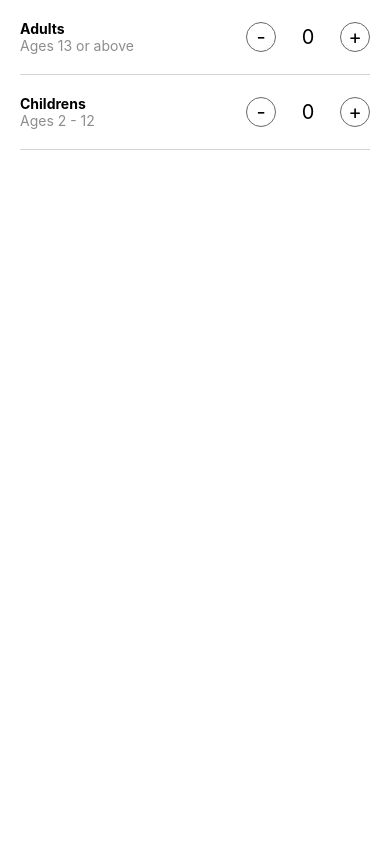
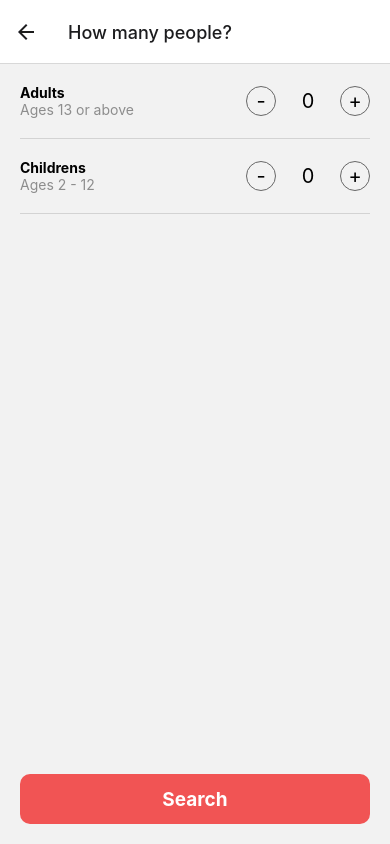
Before and after one commit to Catalinul/Sportify, a React Native app: screen /Guests in a window 390 px wide. Built offline with nearby package versions, Linux system fonts and the light colour scheme.

Commit message:
added router between screens

```diff
--- a/App.js
+++ b/App.js
@@ -6,46 +6,23 @@
  * @flow strict-local
  */
 
+import React from 'react';
+import type { Node } from 'react';
+import { StatusBar } from 'react-native';
 
-import React from 'react';
-import type {Node} from 'react';
-import {
-  SafeAreaView,
-  StatusBar,
-} from 'react-native';
+import 'react-native-gesture-handler';
 
-import HomeScreen from './src/screens/Home';
-import SearchResultsScreen from './src/screens/SearchResults';
-import DestinationSearchScreen from './src/screens/DestinationSearch';
-import GuestsScreen from './src/screens/Guests';
-
-import Post from './src/components/Post';
-import feed from './assets/data/feed'; //date hardcodate pt postari
-
-
-const post1 = feed[0];
-const post2 = feed[1];
+import Router from './src/navigation/Router';
 
 const App: () => Node = () => {
 
-
   return (
     <>
+
     <StatusBar barStyle="dark-content" />
-    <SafeAreaView>
 
-      {/* <HomeScreen></HomeScreen> */}
+    <Router/>
 
-      {/* <Post post={post1} /> */}
-      {/* <Post post={post2} /> */}
-
-      {/* <SearchResultsScreen/> */}
-
-      {/* <DestinationSearchScreen/>   */}
-
-      <GuestsScreen/>
-
-    </SafeAreaView>
     </>
   );
 };
--- /dev/null
+++ b/src/navigation/HomeTabNavigator.js
@@ -0,0 +1,79 @@
+import React from 'react';
+
+import { createBottomTabNavigator  } from '@react-navigation/bottom-tabs';
+
+import HomeScreen from '../screens/Home';
+import DestinationSearchScreen from '../screens/DestinationSearch';
+
+import Fontisto from 'react-native-vector-icons/Fontisto';
+import FontAwesome from 'react-native-vector-icons/FontAwesome';
+import FontAwesome5 from 'react-native-vector-icons/FontAwesome';
+import Feather from 'react-native-vector-icons/Feather';
+import EvilIcons from 'react-native-vector-icons/EvilIcons';
+
+const Tab = createBottomTabNavigator();
+
+const HomeTabNavigator = (props) => {
+    return (
+
+        <Tab.Navigator screenOptions = {{
+            tabBarActiveTintColor: '#f15454',
+            headerShown: false
+        }}>
+
+            <Tab.Screen
+            name = {'Explore'}
+            component = { HomeScreen }
+            options = {{
+                tabBarIcon: ({ color }) => (
+                    <Fontisto name="search" size={25} color={color} />
+                )
+            }}
+            />
+
+            <Tab.Screen
+            name = {'Saved'}
+            component = { HomeScreen }
+            options = {{
+                tabBarIcon: ({ color }) => (
+                    <FontAwesome name="heart-o" size={25} color={color} />
+                )
+            }}
+            />
+
+            <Tab.Screen
+            name = {'Help'}
+            component = { HomeScreen }
+            options = {{
+                tabBarIcon: ({ color }) => (
+                    <FontAwesome5 name="airbnb" size={25} color={color} />
+                )
+            }}
+            />
+
+            <Tab.Screen
+            name = {'Messages'}
+            component = { HomeScreen }
+            options = {{
+                tabBarIcon: ({ color }) => (
+                    <Feather name="message-square" size={25} color={color} />
+                )
+            }}
+            />
+
+            <Tab.Screen
+            name = {'Profile'}
+            component = { HomeScreen }
+            options = {{
+                tabBarIcon: ({ color }) => (
+                    <EvilIcons name="user" size={25} color={color} />
+                )
+            }}
+            />
+
+        </Tab.Navigator>
+
+    );
+};
+
+export default HomeTabNavigator;
--- /dev/null
+++ b/src/navigation/Router.js
@@ -0,0 +1,47 @@
+import React from 'react';
+import { createStackNavigator  } from '@react-navigation/stack'; //am nev de asta pt a crea o StackNavigator component
+import { NavigationContainer } from '@react-navigation/native'; //toate navigarile/routarile ar trb sa fie in interiorul unui NavigationContainer. el se ocupa de logica navigarilor
+import DestinationSearchScreen from "../screens/DestinationSearch";
+import GuestsScreen from "../screens/Guests";
+
+
+import HomeTabNavigator from "./HomeTabNavigator";
+
+const Stack = createStackNavigator();
+
+const Router = (props) => {
+    return (
+        <NavigationContainer>
+            <Stack.Navigator>
+
+                <Stack.Screen
+                name = {"Home"}
+                component = {HomeTabNavigator}
+                options = {{
+                    headerShown: false
+                }}
+                />
+
+                <Stack.Screen
+                name = {"Destination Search"}
+                component = {DestinationSearchScreen}
+                options = {{
+                    title: "Search your destination"
+                }}
+                />
+
+                <Stack.Screen
+                name = {"Guests"}
+                component = {GuestsScreen}
+                options = {{
+                    title: "How many people?"
+                }}
+                />
+
+            </Stack.Navigator>
+
+        </NavigationContainer>
+    );
+};
+
+export default Router;
--- a/src/screens/DestinationSearch/index.js
+++ b/src/screens/DestinationSearch/index.js
@@ -1,14 +1,17 @@
 import React, {useState} from 'react'; //useState - hook
-import { View, Text, TextInput, FlatList } from 'react-native';
+import { View, Text, TextInput, FlatList, Pressable} from 'react-native';
 import styles from './styles.js';
 import Entypo from 'react-native-vector-icons/Entypo';
 
+import searchResults from '../../../assets/data/search';
 
-import searchResults from '../../../assets/data/search';
+import { useNavigation } from '@react-navigation/native';
 
 const DestinationSearchScreen = (props) => {
 
-    const [inputText, setInputText] = useState('') //inputText - valoare; setInputText - functia care o actualizeaza (setter)
+    const [inputText, setInputText] = useState(''); //inputText - valoare; setInputText - functia care o actualizeaza (setter)
+
+    const navigation = useNavigation();
 
     return (
         <View style = {styles.container}>
@@ -21,18 +24,16 @@
             onChangeText = {setInputText} // setter-ul pt useState de mai sus
             />
 
-
-
             {/* List of destination */}
             <FlatList
                 data = {searchResults}
                 renderItem = {({item}) => (
-                    <View style = {styles.row}>
+                    <Pressable onPress = {() => navigation.navigate("Guests")} style = {styles.row}>
                         <View style = {styles.iconContainer}>
                             <Entypo name = {"location-pin"} size = {30} />
                         </View>
                         <Text style = {styles.locationText}> {item.description} </Text>
-                    </View>
+                    </Pressable>
                 ) }
             />
         </View>
--- a/src/screens/Guests/index.js
+++ b/src/screens/Guests/index.js
@@ -2,14 +2,18 @@
 import { View, Text, Pressable } from 'react-native';
 import styles from './styles.js';
 
+import { NavigationHelpersContext, useNavigation } from '@react-navigation/native';
 
 const GuestsScreen = (props) => {
     const [adults, setAdults] = useState(0); // adults - valoarea, setAdults - setter, 0 - valoare initiala
     const [childrens, setChildrens] = useState(0); // la fel ca mai sus
 
+    const navigation = useNavigation();
+
     return (
+        <View style = {{justifyContent: 'space-between', height: '100%'}}>
+
             <View>
-
                 {/* Row 1: Adults */}
                 <View style = {styles.row} >
 
@@ -73,6 +77,13 @@
                     </View>
 
                 </View>
+            </View>
+
+            <Pressable
+            onPress = { ( ) => navigation.navigate("Home")}
+            style = {styles.searchButton}>
+                <Text style = {styles.searchText}> Search </Text>
+            </Pressable>
 
         </View>
     );
--- a/src/screens/Guests/styles.js
+++ b/src/screens/Guests/styles.js
@@ -21,6 +21,22 @@
         alignItems: 'center'
     },
 
+    searchButton: {
+        marginBottom: 20,
+        backgroundColor: '#f15454',
+        alignItems: 'center',
+        justifyContent: 'center',
+        height: 50,
+        marginHorizontal: 20,
+        borderRadius: 10
+    },
+
+    searchText: {
+        fontSize: 19,
+        color: 'white',
+        fontWeight: 'bold'
+    }
+
 });
 
 export default styles;
--- a/src/screens/Home/index.js
+++ b/src/screens/Home/index.js
@@ -3,7 +3,12 @@
 import styles from './styles';
 import Fontisto from 'react-native-vector-icons/Fontisto';
 
+import { useNavigation  } from '@react-navigation/native'; // trebuie important hook-ul asta pt avea acces la navigation object
+
 const HomeScreen = (props) => {
+
+    const navigation = useNavigation();
+
     return (
         <View>
             <ImageBackground
@@ -13,7 +18,7 @@
 
                 <Pressable
                 style={styles.searchButton}
-                onPress={ () => console.warn('Search Btn a fost apasat')}
+                onPress={ () => navigation.navigate('Destination Search')}
                 >
                         <Fontisto name="search" size={25} color={"#f15454"} />
                         <Text style={styles.searchButtonText}>What's the area?</Text>
--- a/src/screens/Home/styles.js
+++ b/src/screens/Home/styles.js
@@ -44,7 +44,7 @@
         justifyContent: 'center',
         alignItems: 'center',
         position: 'absolute',
-        top: 20,
+        top: 25,
         zIndex: 100, /*ca sa apara peste imagine*/
     },
 
```
Also changed, not shown: package.json (+8 -0 lines), 5 other files (tests, documents, lock files or other folders). Lines whose indentation alone changed are shown as unchanged.
